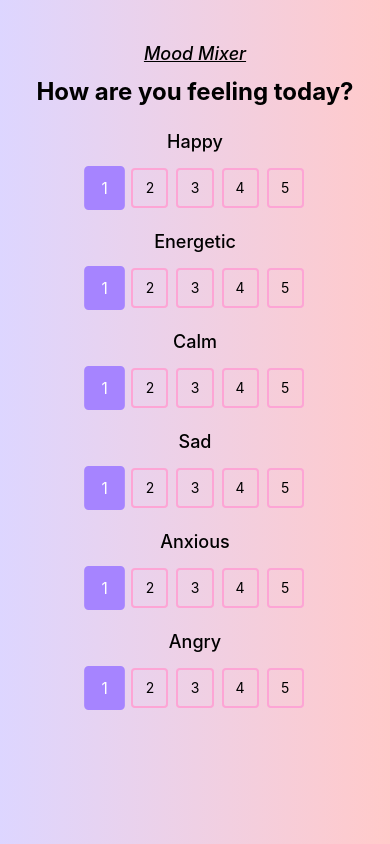
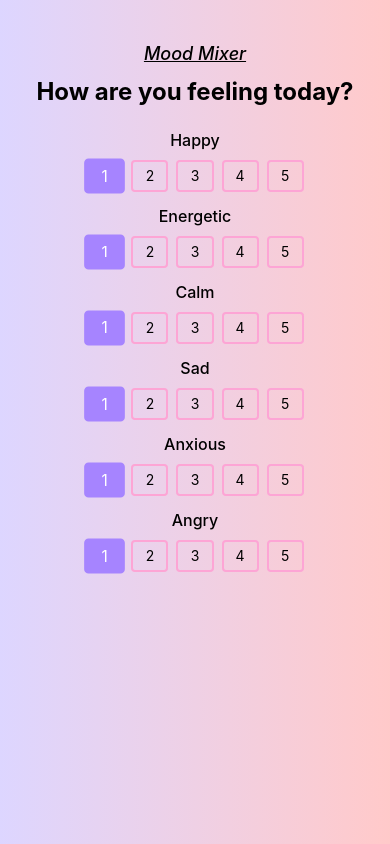
Before and after one commit to isaacnguyen10711-cpu/Vibe-Mixer, a React (Vite) app in the folder mm-frontend/: page / in a window 390 px wide. Built offline with nearby package versions, Linux system fonts and the light colour scheme.

Commit message:
Updated buttonrow and homepage layout to fit all buttons

```diff
--- a/mm-frontend/src/components/ButtonRow.tsx
+++ b/mm-frontend/src/components/ButtonRow.tsx
@@ -13,7 +13,7 @@ function ButtonRow( props: ButtonRowProps) {
                     <button
                         key={moodLevel}
                         type="button"
-                        className={`min-h-6 rounded border-2 px-3 py-2 text-sm transition duration-300 ease-in-out focus-visible:outline-2 focus-visible:outline-offset-2 focus-visible:outline-violet-500 active:scale-95 md:px-3 md:text-base lg:px-4 lg:text-lg ${
+                        className={`flex justify-center items-center rounded border-2 px-3 py-1 text-sm transition duration-300 ease-in-out focus-visible:outline-2 focus-visible:outline-offset-2 focus-visible:outline-violet-500 active:scale-95 md:px-4 md:py-2 md:text-base lg:px-5 lg:text-lg ${
                             isSelected
                                 ? "scale-110 border-violet-400 bg-violet-400 text-white"
                                 : "border-pink-300 hover:scale-110 hover:bg-violet-300"
--- a/mm-frontend/src/pages/HomePage.tsx
+++ b/mm-frontend/src/pages/HomePage.tsx
@@ -10,60 +10,60 @@ function HomePage() {
     const [angry, setAngry] = useState(1);
 
     return (
-        <div className="max-w-6xl mx-auto">
+        <div className="max-w-6xl md:max-w-7xl mx-auto max-h-screen md:px-8">
             <div className="flex justify-center">
                 <h1 className="text-lg mt-10 italic underline font-medium md:text-xl md:mt-15 lg:text-2xl">Mood Mixer</h1>
             </div>
-            <div className="flex justify-center">
+            <div className="flex flex-wrap justify-center">
                 <h1 className="text-2xl mt-2 font-bold md:text-3xl md:mt-5 lg:text-5xl ">How are you feeling today?</h1>
             </div>
 
-            <div className="grid gap-5 my-5 md:grid-cols-3 md:gap-20 lg:gap-40 justify-center md:mt-15">
+            <div className="grid gap-3 my-5 md:grid-cols-3 md:gap-20 lg:gap-40 justify-center md:mt-15">
                 <div>
                     <div className="flex justify-center">
-                        <h1 className="text-lg font-medium md:text-xl lg:text-2xl">Happy</h1>
+                        <h1 className="text-base font-medium md:text-xl lg:text-2xl">Happy</h1>
                     </div>
-                    <div className="grid grid-cols-5 gap-2 justify-center mt-3">
+                    <div className="grid grid-cols-5 mt-2 gap-2 md:gap-4 md:mt-3 lg:gap-8 lg:mt-4">
                         <ButtonRow selectedMood={happy} onMoodSelect={setHappy} />
                     </div>
                 </div>
                 <div>
                     <div className="flex justify-center">
-                        <h1 className="text-lg font-medium md:text-xl lg:text-2xl">Energetic</h1>
+                        <h1 className="text-base font-medium md:text-xl lg:text-2xl">Energetic</h1>
                     </div>
-                    <div className="grid grid-cols-5 gap-2 justify-center mt-3">
+                    <div className="grid grid-cols-5 mt-2 gap-2 md:gap-4 md:mt-3 lg:gap-8 lg:mt-4">
                         <ButtonRow selectedMood={energetic} onMoodSelect={setEnergetic} />
                     </div>
                 </div>
                 <div>
                     <div className="flex justify-center">
-                        <h1 className="text-lg font-medium md:text-xl lg:text-2xl">Calm</h1>
+                        <h1 className="text-base font-medium md:text-xl lg:text-2xl">Calm</h1>
                     </div>
-                    <div className="grid grid-cols-5 gap-2 justify-center mt-3">
+                    <div className="grid grid-cols-5 mt-2 gap-2 md:gap-4 md:mt-3 lg:gap-8 lg:mt-4">
                         <ButtonRow selectedMood={calm} onMoodSelect={setCalm} />
                     </div>
                 </div>
                 <div>
                     <div className="flex justify-center">
-                        <h1 className="text-lg font-medium md:text-xl lg:text-2xl">Sad</h1>
+                        <h1 className="text-base font-medium md:text-xl lg:text-2xl">Sad</h1>
                     </div>
-                    <div className="grid grid-cols-5 gap-2 justify-center mt-3">
+                    <div className="grid grid-cols-5 mt-2 gap-2 md:gap-4 md:mt-3 lg:gap-8 lg:mt-4">
                         <ButtonRow selectedMood={sad} onMoodSelect={setSad} />
                     </div>
                 </div>
                 <div>
                     <div className="flex justify-center">
-                        <h1 className="text-lg font-medium md:text-xl lg:text-2xl">Anxious</h1>
+                        <h1 className="text-base font-medium md:text-xl lg:text-2xl">Anxious</h1>
                     </div>
-                    <div className="grid grid-cols-5 gap-2 justify-center mt-3">
+                    <div className="grid grid-cols-5 mt-2 gap-2 md:gap-4 md:mt-3 lg:gap-8 lg:mt-4">
                         <ButtonRow selectedMood={anxious} onMoodSelect={setAnxious} />
                     </div>
                 </div>
                 <div>
                     <div className="flex justify-center">
-                        <h1 className="text-lg font-medium md:text-xl lg:text-2xl">Angry</h1>
+                        <h1 className="text-base font-medium md:text-xl lg:text-2xl">Angry</h1>
                     </div>
-                    <div className="grid grid-cols-5 gap-2 justify-center mt-3">
+                    <div className="grid grid-cols-5 mt-2 gap-2 md:gap-4 md:mt-3 lg:gap-8 lg:mt-4">
                         <ButtonRow selectedMood={angry} onMoodSelect={setAngry} />
                     </div>
                 </div>
```
